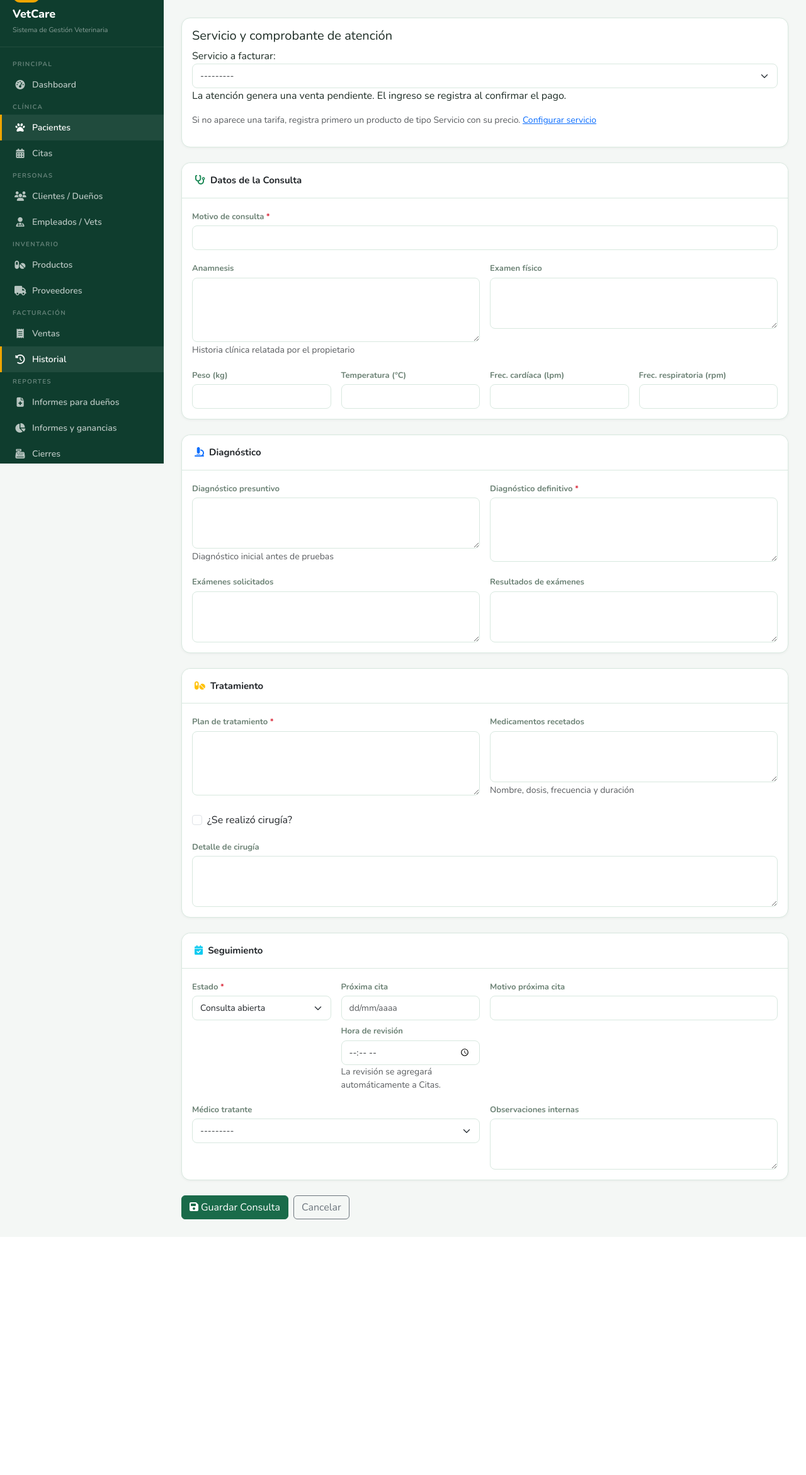
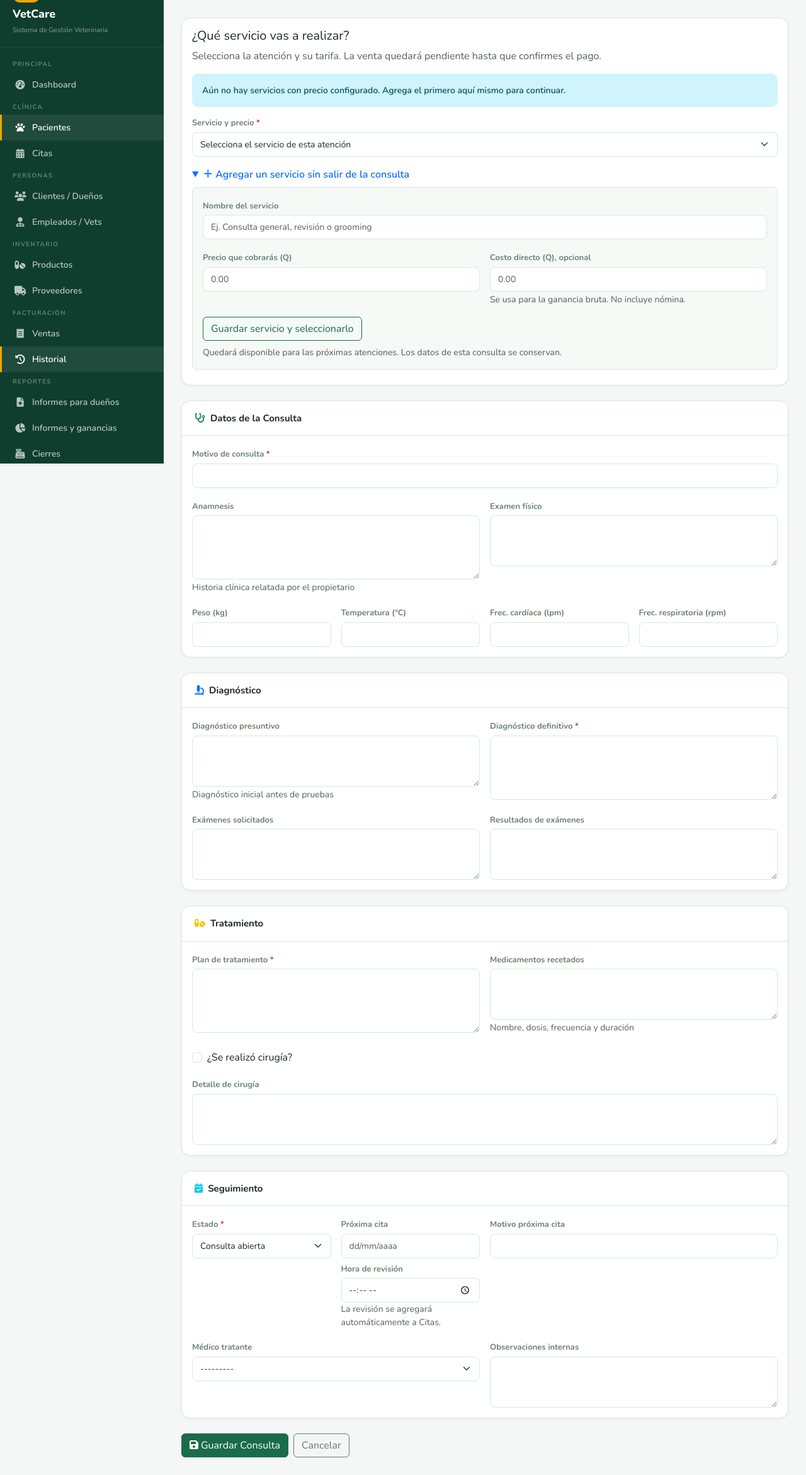
Before and after one commit to ErickGioo/vetcare, a Django app: page /pacientes/1/historial/nuevo/ in a window 1280 px wide. Shown: the part 64-2406 px from the top of the page at 63% size. Before the commit the page ends 2000 px from the top, so only its background shows below. Run offline with Django 4.2, Linux system fonts and the light colour scheme; a user stored in the database is signed in; tables that the repository leaves empty hold one stand-in row (values such as "Sample post").

Commit message:
Add inline service pricing setup to consultation form

```diff
--- a/pacientes/forms.py
+++ b/pacientes/forms.py
@@ -1,3 +1,5 @@
+from decimal import Decimal
+
 from django import forms
 from .models import Especie, HistorialMedico, Paciente, Raza
 from productos.models import Producto
@@ -71,7 +73,14 @@ class ServicioConsultaForm(forms.Form):
     def __init__(self, *args, **kwargs):
         super().__init__(*args, **kwargs)
         self.fields['servicio'].queryset = Producto.objects.filter(activo=True, tipo='servicio', precio_venta__gt=0, descuento__gte=0, descuento__lt=100).order_by('nombre')
+        self.fields['servicio'].empty_label = 'Selecciona el servicio de esta atención'
         self.fields['servicio'].label_from_instance = lambda p: f'{p.nombre} · Q{p.precio_final:.2f}'
+
+
+class ServicioRapidoForm(forms.Form):
+    nombre = forms.CharField(max_length=200, strip=True)
+    precio = forms.DecimalField(min_value=Decimal('0.01'), max_value=Decimal('99999999.99'), max_digits=10, decimal_places=2)
+    costo = forms.DecimalField(required=False, min_value=Decimal('0'), max_value=Decimal('99999999.99'), max_digits=10, decimal_places=2)
 
 
 class HistorialMedicoForm(RevisionValidation, forms.ModelForm):
--- /dev/null
+++ b/pacientes/templates/pacientes/_servicio_consulta.html
@@ -0,0 +1,50 @@
+<section class="card card-body mb-4" aria-labelledby="titulo-cobro">
+  <h5 id="titulo-cobro">¿Qué servicio vas a realizar?</h5>
+  <p class="text-muted">Selecciona la atención y su tarifa. La venta quedará pendiente hasta que confirmes el pago.</p>
+  {% if not billing.fields.servicio.queryset.exists %}<div class="alert alert-info" id="sin-servicios">Aún no hay servicios con precio configurado.{% if user.is_staff %} Agrega el primero aquí mismo para continuar.{% else %} Solicita al administrador que agregue una tarifa.{% endif %}</div>{% endif %}
+  <label class="form-label" for="id_servicio">Servicio y precio <span class="text-danger">*</span></label>
+  {{ billing.servicio }}
+  {% if billing.servicio.errors %}<div class="text-danger mt-2">{{ billing.servicio.errors }}</div>{% endif %}
+  {% if user.is_staff %}
+  <details class="mt-3" id="nuevo-servicio" {% if not billing.fields.servicio.queryset.exists %}open{% endif %}>
+    <summary class="text-primary" style="cursor:pointer;font-weight:600">＋ Agregar un servicio sin salir de la consulta</summary>
+    <div class="border rounded p-3 mt-2" style="background:#f5faf7">
+      <div class="row g-3">
+        <div class="col-12"><label for="servicio-nombre" class="form-label">Nombre del servicio</label><input id="servicio-nombre" class="form-control" maxlength="200" placeholder="Ej. Consulta general, revisión o grooming" autocomplete="off"></div>
+        <div class="col-sm-6"><label for="servicio-precio" class="form-label">Precio que cobrarás (Q)</label><input id="servicio-precio" class="form-control" type="number" min="0.01" max="99999999.99" step="0.01" placeholder="0.00" inputmode="decimal"></div>
+        <div class="col-sm-6"><label for="servicio-costo" class="form-label">Costo directo (Q), opcional</label><input id="servicio-costo" class="form-control" type="number" min="0" max="99999999.99" step="0.01" placeholder="0.00" inputmode="decimal"><small class="text-muted">Se usa para la ganancia bruta. No incluye nómina.</small></div>
+      </div>
+      <button type="button" id="guardar-servicio" class="btn btn-outline-primary mt-3">Guardar servicio y seleccionarlo</button>
+      <p class="small text-muted mt-2 mb-0">Quedará disponible para las próximas atenciones. Los datos de esta consulta se conservan.</p>
+    </div>
+  </details>
+  {% endif %}
+  <p id="resultado-servicio" class="small mt-2 mb-0" role="status" aria-live="polite"></p>
+</section>
+<script>
+(()=>{
+ const button=document.getElementById('guardar-servicio');if(!button)return;
+ const select=document.getElementById('id_servicio'),status=document.getElementById('resultado-servicio');
+ button.addEventListener('click',async()=>{
+   const name=document.getElementById('servicio-nombre'),price=document.getElementById('servicio-precio'),cost=document.getElementById('servicio-costo');
+   status.className='small mt-2 mb-0 text-danger';
+   if(!name.value.trim()){status.textContent='Escribe el nombre del servicio.';name.focus();return;}
+   if(!price.value||!price.checkValidity()){status.textContent='Indica un precio mayor que cero, con un máximo de dos decimales.';price.focus();return;}
+   if(cost.value&&!cost.checkValidity()){status.textContent='Revisa el costo directo.';cost.focus();return;}
+   const data=new FormData();data.set('nombre',name.value.trim());data.set('precio',price.value);data.set('costo',cost.value);
+   button.disabled=true;button.textContent='Guardando…';status.textContent='';
+   const controller=new AbortController(),timeout=setTimeout(()=>controller.abort(),15000);
+   try{
+     const response=await fetch('{% url "pacientes:crear_servicio" %}',{method:'POST',body:data,signal:controller.signal,headers:{'X-CSRFToken':document.querySelector('[name=csrfmiddlewaretoken]').value}});
+     if(response.redirected)throw new Error('Tu sesión expiró. Abre el inicio de sesión en otra pestaña y vuelve a intentar.');
+     const result=await response.json();if(!response.ok)throw new Error(result.error||'No se pudo guardar el servicio.');
+     let option=Array.from(select.options).find(o=>o.value===String(result.id));
+     if(!option){option=new Option(result.etiqueta,result.id);select.add(option);}
+     select.value=String(result.id);select.dispatchEvent(new Event('change'));
+     document.getElementById('sin-servicios')?.remove();document.getElementById('nuevo-servicio').open=false;
+     status.className='small mt-2 mb-0 text-success';status.textContent=result.etiqueta+' seleccionado. Continúa con los datos de la consulta.';
+   }catch(error){status.textContent=error.name==='AbortError'?'La conexión tardó demasiado. Reintenta; tus datos siguen aquí.':(error.message||'No se pudo guardar. Reintenta sin salir de la consulta.');}
+   finally{clearTimeout(timeout);button.disabled=false;button.textContent='Guardar servicio y seleccionarlo';}
+ });
+})();
+</script>
--- a/pacientes/templates/pacientes/historial_form.html
+++ b/pacientes/templates/pacientes/historial_form.html
@@ -5,7 +5,7 @@
 <form method="post">{% csrf_token %}
 {% if form.errors %}<div class="alert alert-danger">Revisa los campos indicados: {{ form.errors }}</div>{% endif %}
 
-<div class="card card-body mb-4"><h5>Servicio y comprobante de atención</h5>{{ billing.as_p }}<p class="small text-muted">Si no aparece una tarifa, registra primero un producto de tipo Servicio con su precio. <a href="{% url 'productos:crear' %}">Configurar servicio</a></p></div>
+{% include 'pacientes/_servicio_consulta.html' %}
   <!-- Datos clínicos -->
   <div class="card mb-4">
     <div class="card-header fw-bold"><i class="fas fa-stethoscope me-2 text-success"></i>Datos de la Consulta</div>
--- a/pacientes/urls.py
+++ b/pacientes/urls.py
@@ -5,6 +5,7 @@ app_name = 'pacientes'
 
 urlpatterns = [
     path('razas/', views.razas, name='razas'),
+    path('servicios/nuevo/', views.crear_servicio, name='crear_servicio'),
     path('', views.lista, name='lista'),
     path('nuevo/', views.crear, name='crear'),
     path('catalogos/', views.catalogos, name='catalogos'),
--- a/pacientes/views.py
+++ b/pacientes/views.py
@@ -5,7 +5,7 @@ from django.contrib import messages
 from django.db.models import Q
 from .models import Especie, Paciente, HistorialMedico, Raza
 from .forms import EspecieForm, PacienteForm, HistorialMedicoForm, PostConsultaForm, RazaForm
-from .forms import ServicioConsultaForm
+from .forms import ServicioConsultaForm, ServicioRapidoForm
 from .integracion import facturar_consulta, sincronizar_revision
 from django.db import transaction
 from django.core.exceptions import ValidationError
@@ -143,6 +143,29 @@ def razas(request):
 
 @login_required
 @require_POST
+def crear_servicio(request):
+    if not request.user.is_staff:
+        return JsonResponse({'error': 'Solo un administrador puede crear tarifas.'}, status=403)
+    form = ServicioRapidoForm(request.POST)
+    if not form.is_valid():
+        return JsonResponse({'error': 'Revisa el nombre y los importes.', 'errores': form.errors}, status=400)
+    from productos.models import Producto
+    from uuid import uuid4
+    from decimal import Decimal
+    name, price = form.cleaned_data['nombre'], form.cleaned_data['precio']
+    cost = form.cleaned_data['costo'] or Decimal('0')
+    product = Producto.objects.filter(tipo='servicio', activo=True, nombre__iexact=name).first()
+    if product and (product.precio_venta != price or product.precio_compra != cost or product.descuento != 0):
+        return JsonResponse({'error': 'Ya existe un servicio con ese nombre y otra tarifa. Selecciónalo o modifica su precio en Productos.'}, status=400)
+    if not product:
+        product = Producto.objects.create(codigo='SERV-'+uuid4().hex[:12], nombre=name, tipo='servicio',
+            precio_venta=price, precio_compra=cost, stock=0, stock_minimo=0, activo=True)
+    return JsonResponse({'id':product.pk, 'nombre':product.nombre, 'precio':str(product.precio_final),
+        'etiqueta': f'{product.nombre} · Q{product.precio_final:.2f}'})
+
+
+@login_required
+@require_POST
 def facturar(request, pk, historial_pk):
     history = get_object_or_404(HistorialMedico, pk=historial_pk, paciente_id=pk)
     form = ServicioConsultaForm(request.POST)
```
Also changed, not shown: pacientes/tests.py (+27 -0 lines), README.md.
